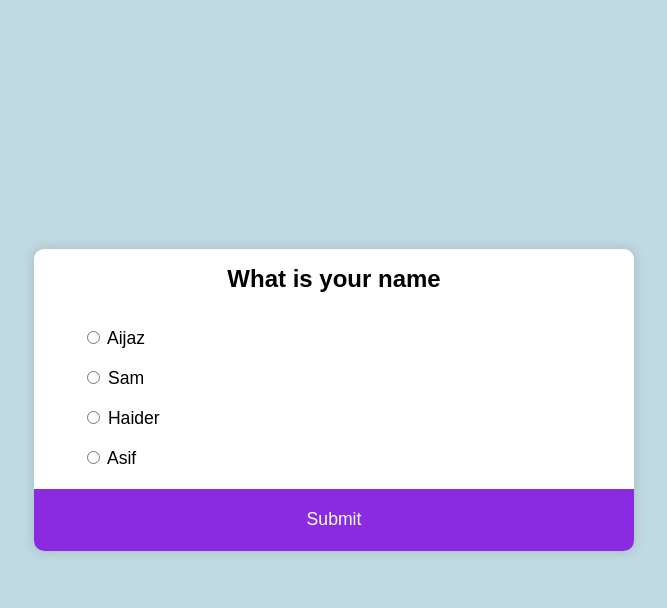
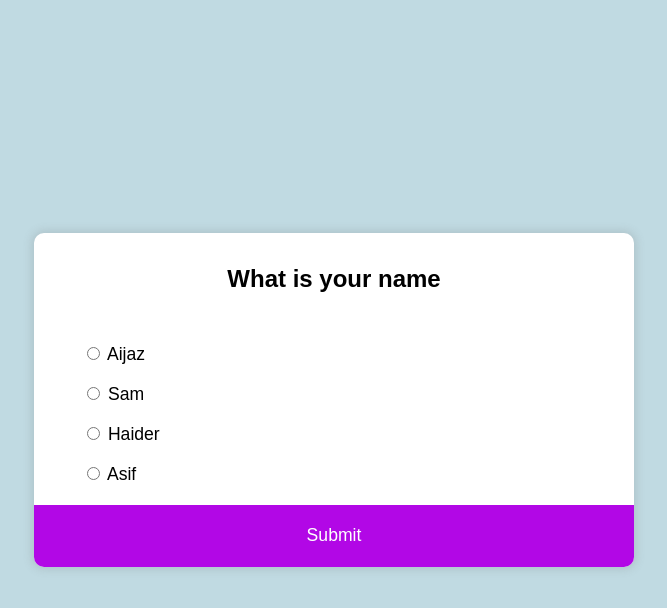
Before and after one commit to aijazahmadwani/Vanilla_JS_Projects, a plain HTML site: page Quiz App/index.html in a window 1280 px wide. Both pictures are taken after a click on the button "Submit". Shown: the whole page, without its empty margins (306-973 px from the left). Drawn offline with Linux system fonts and the light colour scheme.

Commit message:
completed second project

```diff
--- a/Quiz App/app.js
+++ b/Quiz App/app.js
@@ -66,30 +66,25 @@ function getSelected() {
   return answer;
 }
 
-function deselectAnswers(){
+function deselectAnswers() {
   answersEls.forEach((answerEl) => {
     answerEl.checked = false;
   });
-
-
 }
 
 submitBtn.addEventListener("click", () => {
   const answer = getSelected();
-  console.log(answer);
+
   if (answer) {
     if (answer === quizData[currentQuiz].correct) {
-      console.log("yes ");
       score++;
     }
-    if (answer) {
     currentQuiz++;
     if (currentQuiz < quizData.length) {
       loadQuiz();
     } else {
-        // show results
-        alert("Test is finished");
-      }
+      quiz.innerHTML = `<h2>You answered correctly at  ${score}/${quizData.length} questions.</h2>
+        <button onClick="location.reload()">Reload</button>`;
     }
   }
 });
--- a/Quiz App/style.css
+++ b/Quiz App/style.css
@@ -1,8 +1,8 @@
-*{
+* {
   box-sizing: border-box;
 }
-body{
-    font-family: sans-serif,Arial, Helvetica;
+body {
+  font-family: sans-serif, Arial, Helvetica;
   margin: 0;
   background-color: rgb(192, 218, 226);
   min-height: 100vh;
@@ -10,34 +10,36 @@ body{
   justify-content: center;
   align-items: center;
 }
-.quiz-container{
+.quiz-container {
   width: 600px;
   max-width: 100%;
   background-color: white;
   border-radius: 10px;
   overflow: hidden;
-    box-shadow: 0 0 10px 2px rgba(100,100,100,0.2);
+  box-shadow: 0 0 10px 2px rgba(100, 100, 100, 0.2);
 }
-h2{
-    margin:0;
+h2 {
+  margin: 0;
+  padding: 1rem;
+  text-align: center;
 }
-ul li{
+ul li {
   margin: 1.2rem 0;
   font-size: 1.1rem;
 }
 ul li label {
-    cursor:pointer;
+  cursor: pointer;
 }
 .quiz-header {
   padding: 1rem;
   text-align: center;
 }
-ul{
+ul {
   list-style-type: none;
   padding: 0 3rem;
 }
-button{
-    background-color:blueviolet;
+button {
+  background-color: blueviolet;
   width: 100%;
   cursor: pointer;
   font-size: 1.1rem;
@@ -46,6 +48,10 @@ button{
   padding: 1.3rem;
   color: white;
 }
-button:hover{
-    background-color:rgb(178, 7, 230);
+button:focus {
+  outline: none;
+  background-color: rgb(178, 7, 230);
 }
+button:hover {
+  background-color: rgb(178, 7, 230);
+}
```
Also changed, not shown: Quiz App/index.html (+1 -1 lines). Lines whose indentation alone changed are shown as unchanged.
